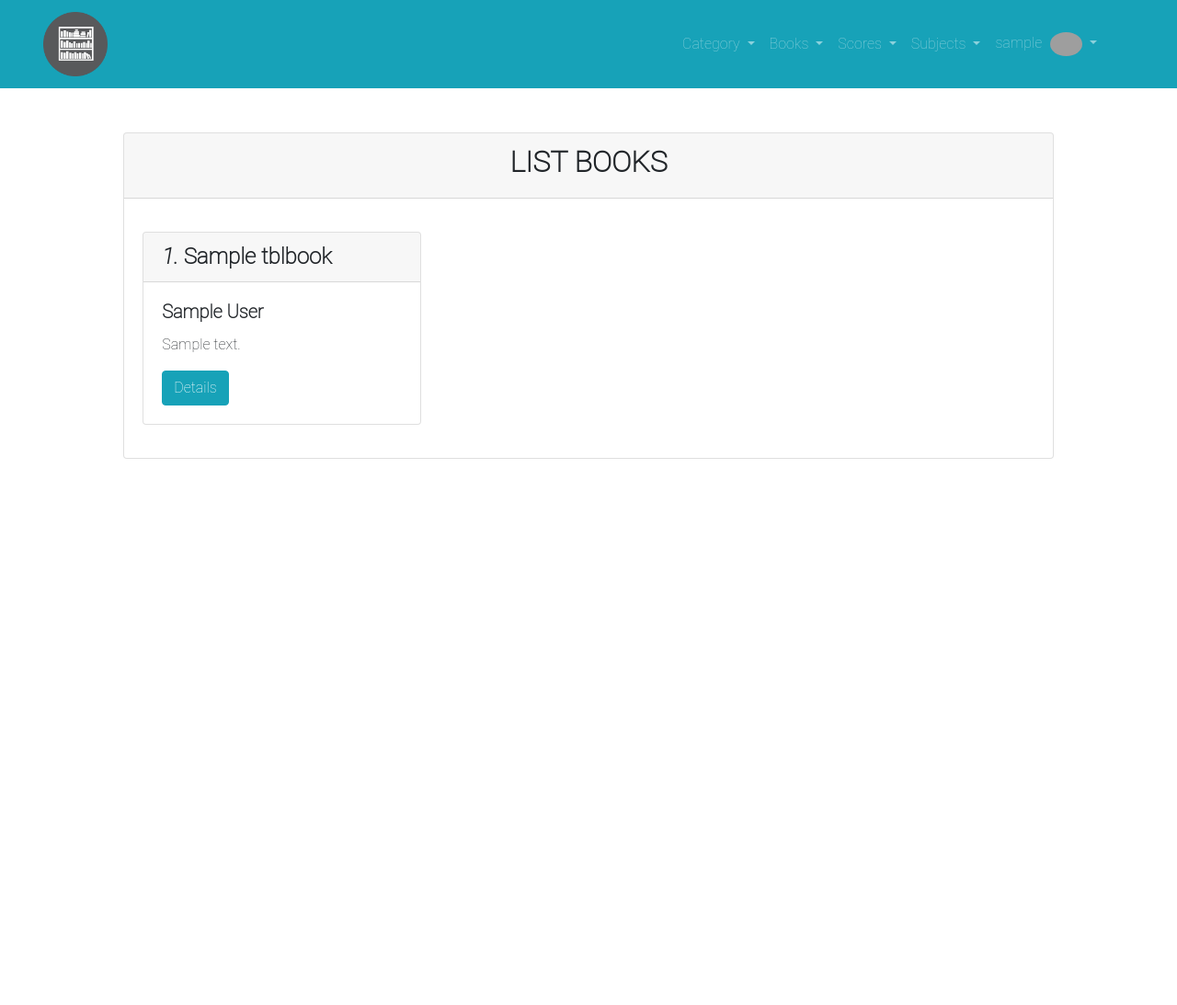
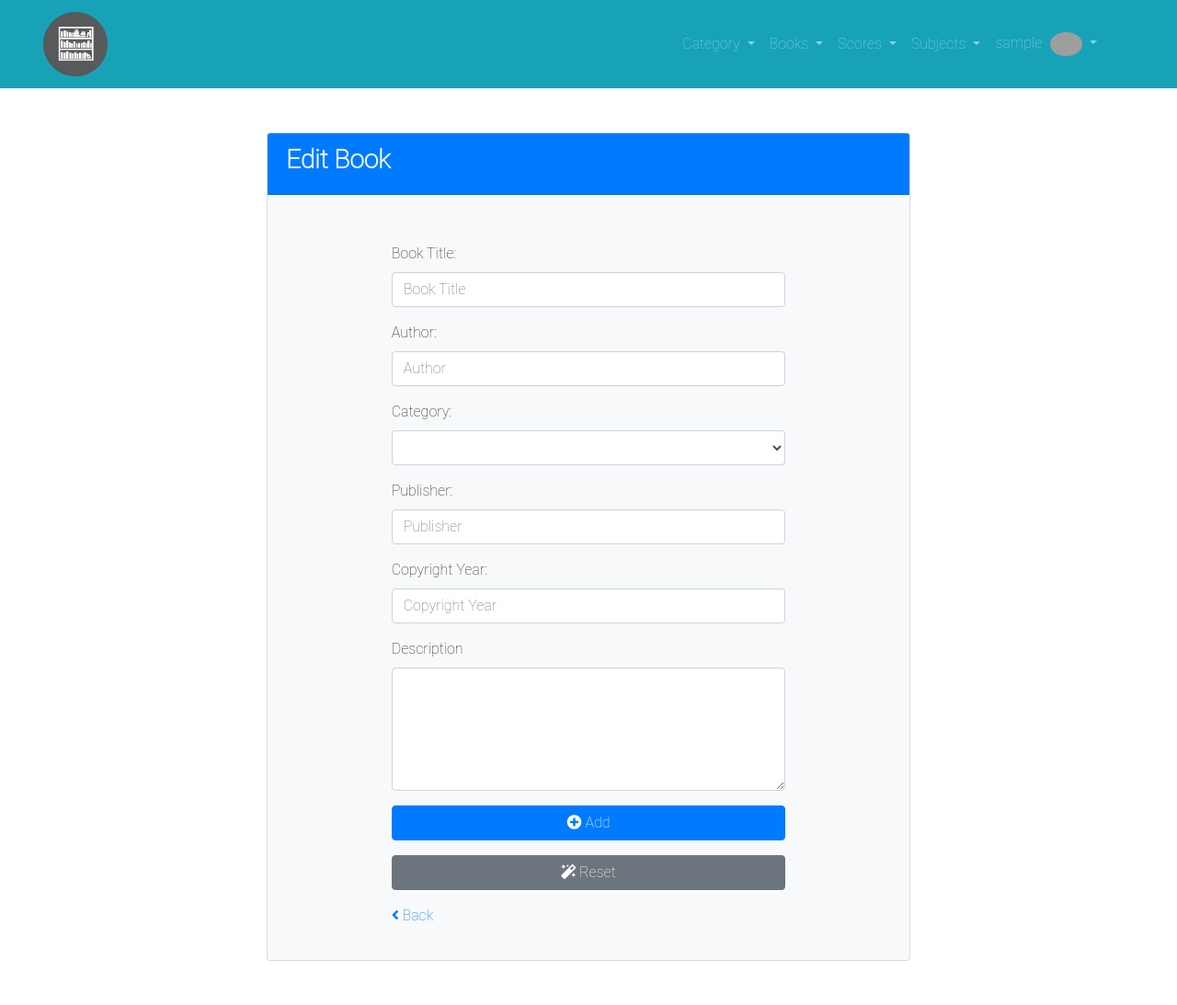
Before and after one commit to minhtn143/Module2_CaseStudy_LibraryManager, a PHP site: page /admin.php?page=editBook&bookId=1 in a window 1280 px wide. Shown: the whole page at 92% size. Before the commit the page ends 499 px from the top, so only its background shows below. Run offline with PHP 8.4, Linux system fonts and the light colour scheme; the visitor is signed in with stand-in values (Sample User, id 1); tables that the repository leaves empty hold one stand-in row (values such as "Sample post"); data that the repository does not hold is empty; a stand-in replaces the project's code that opens the database connection; some libraries are stand-ins or nearby versions; grey boxes are pictures that could not be loaded.

Commit message:
tao view edit book

```diff
--- a/library/admin.php
+++ b/library/admin.php
@@ -152,6 +152,9 @@ if (!isset($_SESSION['isLogin']) || $_SESSION['role'] !== '1') {
         case 'deleteBook':
             $bookController->delete();
             break;
+            case 'editBook':
+            $bookController->edit();
+            break;
         default:
             $bookController->listBook();
             break;
--- a/library/controller/BookController.php
+++ b/library/controller/BookController.php
@@ -77,4 +77,11 @@ class BookController
         }
     }
 
+    public function edit()
+    {
+        if ($_SERVER['REQUEST_METHOD'] == 'GET'){
+            include "view/book/editBook.php";
+        }
+    }
+
 }
--- a/library/view/book/editBook.php
+++ b/library/view/book/editBook.php
@@ -0,0 +1,64 @@
+<?php
+?>
+<div class="card bg-light ml-auto mr-auto my-5" style="width: 700px">
+    <div class="card-header bg-primary text-white">
+        <h3>Edit Book</h3>
+    </div>
+    <div class="card-body">
+        <div class="row justify-content-center">
+            <div class="col-md-8 col-xs-12 col-sm-6 my-3">
+                <form action="" id="register-form" method="post">
+                    <div class="form-group">
+                        <?php if (isset($errDuplicate)): ?>
+                            <div class="alert alert-danger" role="alert">
+                                <?php echo "$errDuplicate"; ?>
+                            </div>
+                        <?php endif; ?>
+                    </div>
+                    <div class="form-group">
+                        <label for="booktitle">Book Title:</label>
+                        <input type="text" class="form-control" id="booktitle" name="booktitle" placeholder="Book Title"
+                               required>
+                    </div>
+
+                    <div class="form-group">
+                        <label for="author">Author:</label>
+                        <input type="text" class="form-control" id="author" name="author" placeholder="Author" required>
+                    </div>
+
+                    <div class="form-group">
+                        <label for="subjectId">Category:</label>
+                        <select id="subjectId" class="form-control" name="subjectId">
+                            <?php foreach ($category as $item): ?>
+                                <option value="<?php echo $item->getId() ?>">
+                                    <?php echo $item->getName() ?>
+                                </option>
+                            <?php endforeach; ?>
+                        </select>
+                    </div>
+
+                    <div class="form-group">
+                        <label for="publisher">Publisher:</label>
+                        <input type="text" class="form-control" id="publisher" name="publisher" placeholder="Publisher">
+                    </div>
+
+                    <div class="form-group">
+                        <label for="copyrightYear">Copyright Year:</label>
+                        <input type="number" class="form-control" id="copyrightYear" name="copyrightYear"
+                               placeholder="Copyright Year">
+                    </div>
+
+                    <div class="form-group">
+                        <label for="description">Description</label>
+                        <textarea class="form-control" id="description" name="description" rows="5"></textarea>
+                    </div>
+
+                    <button class="btn-primary btn my-3 btn-block" type="submit"><i class="fas fa-plus-circle"></i> Add
+                    </button>
+                    <button class="btn-secondary btn my-3 btn-block" type="reset"><i class="fas fa-magic"></i> Reset
+                    </button>
+                    <a href="./admin.php" id="cancel"><i class="fas fa-angle-left"></i> Back</a>
+                </form>
+            </div>
+        </div>
+    </div>
```
